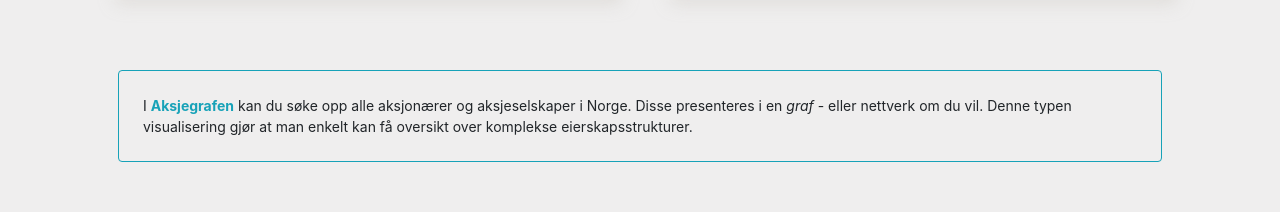
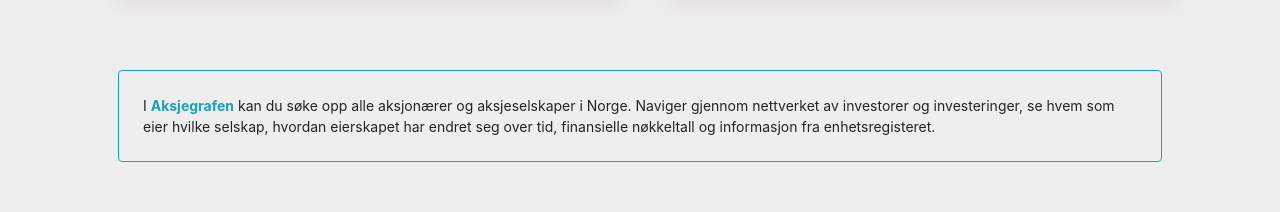
Before and after one commit to nilseng/aksjegrafen, a React (Create React App) app in the folder client/: page / in a window 1280 px wide. Shown: the part 466-678 px from the top of the page. Built offline with nearby package versions, Linux system fonts and the light colour scheme; no server answers.

Commit message:
feat: updates heading

```diff
--- a/client/src/components/Heading.tsx
+++ b/client/src/components/Heading.tsx
@@ -14,8 +14,9 @@ export const Heading = () => {
         <span style={{ color: theme.primary }} className="font-weight-bold">
           Aksjegrafen
         </span>{" "}
-        kan du søke opp alle aksjonærer og aksjeselskaper i Norge. Disse presenteres i en <i>graf</i> - eller nettverk
-        om du vil. Denne typen visualisering gjør at man enkelt kan få oversikt over komplekse eierskapsstrukturer.
+        kan du søke opp alle aksjonærer og aksjeselskaper i Norge. Naviger gjennom nettverket av investorer og
+        investeringer, se hvem som eier hvilke selskap, hvordan eierskapet har endret seg over tid, finansielle
+        nøkkeltall og informasjon fra enhetsregisteret.
       </p>
     </Container>
   );
```
